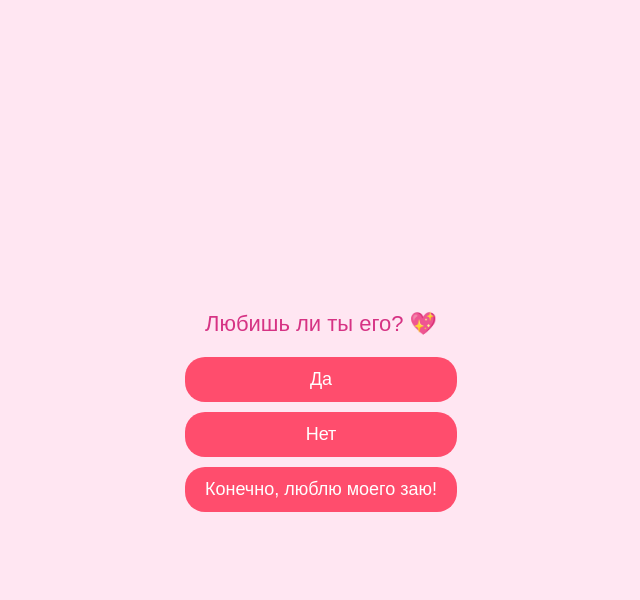
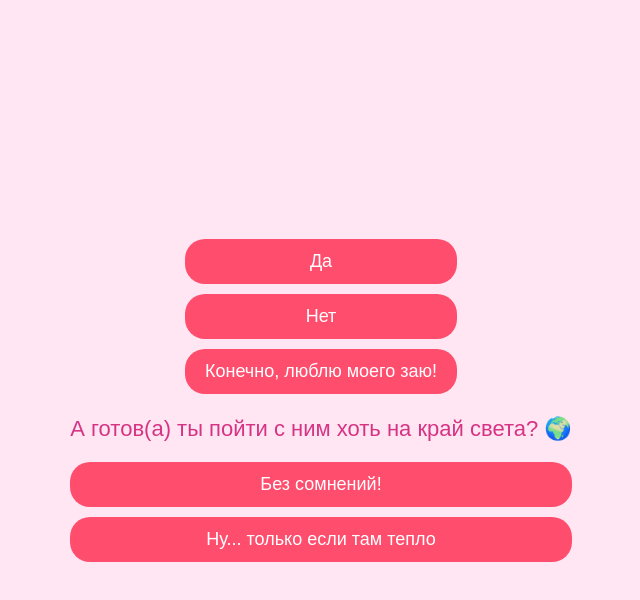
Before and after one commit to NsHate/Valentin, a plain HTML site: page index.html in a window 1280 px wide. Both pictures are taken after a click on the button "Да". Shown: the whole page, without its empty margins (319-959 px from the left). Drawn offline with Linux system fonts and the light colour scheme.

Commit message:
Update index.html

```diff
--- a/index.html
+++ b/index.html
@@ -91,7 +91,7 @@
 </head>
 <body>
     <div class="container">
-        <p class="question">Любишь ли ты его? 💖</p>
+        <p class="question" id="q1">Любишь ли ты его? 💖</p>
         <div class="answers">
             <button id="btnYes">Да</button>
             <button id="btnNo">Нет</button>
@@ -130,15 +130,10 @@
     </div>
 
     <script>
-        // Функция для переключения между вопросами
+        // Переключение между вопросами
         function showNext(current, next) {
-            const currentElement = document.getElementById(current);
-            const nextElement = document.getElementById(next);
-
-            if (currentElement && nextElement) {
-                currentElement.classList.add("hidden");
-                nextElement.classList.remove("hidden");
-            }
+            document.getElementById(current).classList.add("hidden");
+            document.getElementById(next).classList.remove("hidden");
         }
 
         // Функция для загрузки результата
@@ -153,7 +148,7 @@
             }, 2000);
         }
 
-        // Функция для начала фейерверков
+        // Запуск фейерверков
         function startFireworks() {
             const fireworks = document.querySelector(".fireworks");
             fireworks.style.display = "block";
@@ -163,7 +158,7 @@
             }
         }
 
-        // Функция для создания сердца
+        // Создание сердечка для фейерверка
         function createHeart() {
             const heart = document.createElement("div");
             heart.innerHTML = "❤️";
@@ -213,7 +208,6 @@
         document.getElementById("btnShowResult").addEventListener("click", function() {
             showLoading();
         });
-
     </script>
 </body>
 </html>
```
